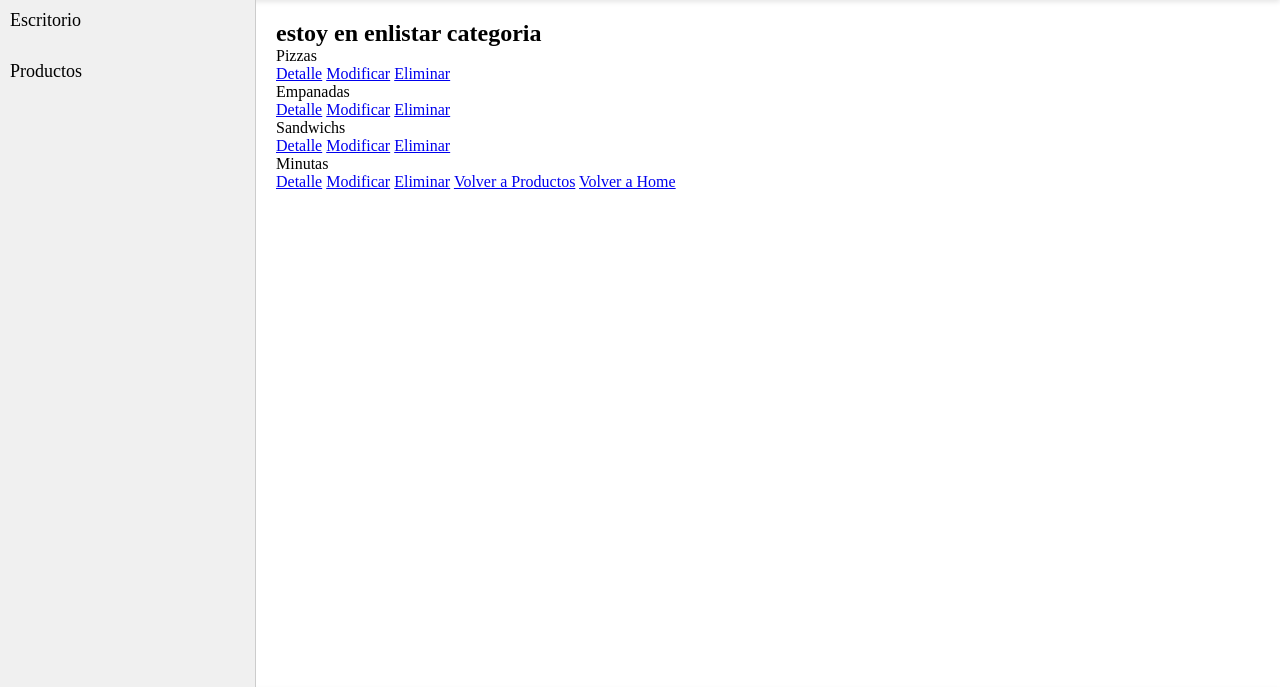
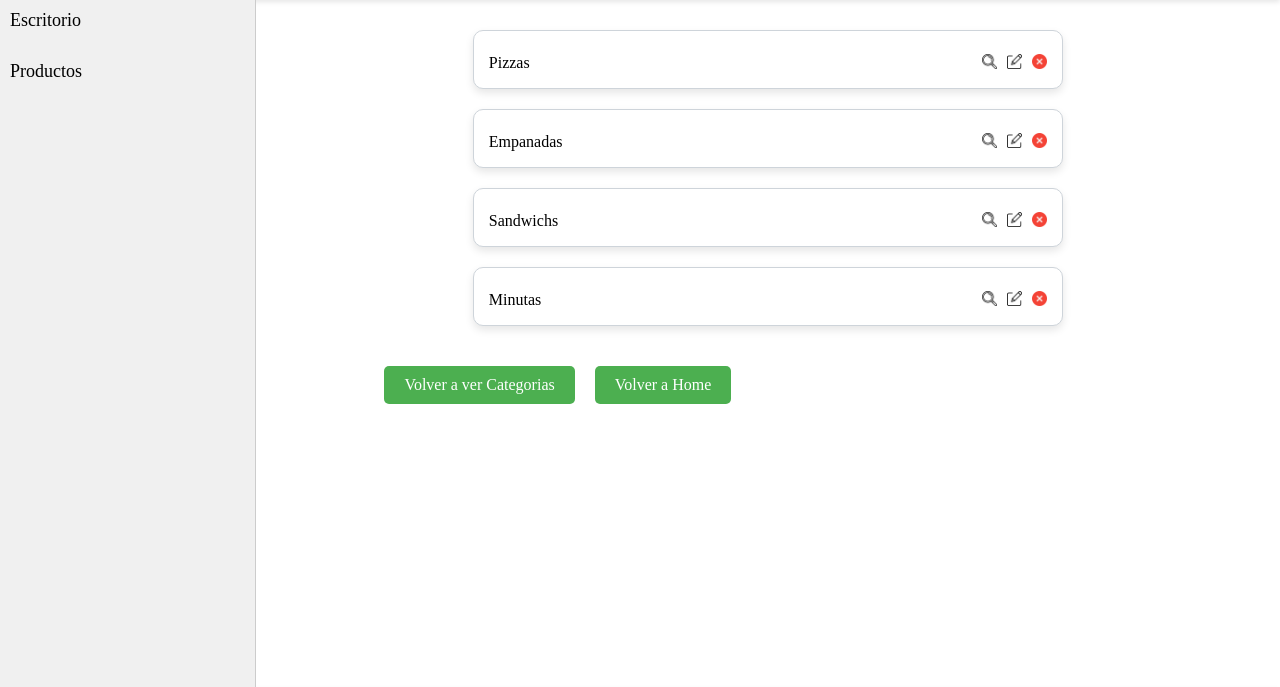
Before and after one commit to RAArrieta/DON_QUIJOTE_DJANGO, a Django app: page /producto/productocategoria/list/ in a window 1280 px wide. Shown: the part 56-743 px from the top of the page. Run offline with Django 5.2, Linux system fonts and the light colour scheme; data comes from the database, SQL or seed files in the repository; both versions use the stored data as it was after the commit; some web fonts are replaced.

Commit message:
estructuro y doy css

```diff
--- a/my_App/core/static/core/css/styles.css
+++ b/my_App/core/static/core/css/styles.css
@@ -108,6 +108,7 @@
 
 .container-link-crud-productos {
   display: flex;
+  margin-left: 10%;
   margin-top: 30px;
   margin-bottom: 60px;
 }
@@ -119,6 +120,7 @@
   color: white;
   padding: 10px 20px;
   margin: 0 10px;
+  border: none;
   border-radius: 5px;
   transition: background-color 0.3s;
 }
@@ -131,21 +133,30 @@
 .conteiner-categorias {
   display: flex;
   flex-wrap: wrap;
-  gap: 20px; /* Ajusta el espacio entre las categorías */
+  gap: 20px;
 }
 
 .conteiner-card-productocategoria {
   display: flex;
   flex-direction: column;
-  width: 45%; /* Ajusta el ancho de cada categoría */
+  width: 45%;
 }
 
 .card-categoria {
-  margin: 5px;
-  padding: 8px;
-  border: solid 1px black;
+  margin: 10px;
+  padding: 15px;
+  border-radius: 10px;
+  border: 1px solid #ced4da;
   display: flex;
   flex-direction: column;
+  background-color: #ffffff;
+  box-shadow: 0 4px 8px rgba(0, 0, 0, 0.1);
+  transition: transform 0.2s ease-in-out, box-shadow 0.2s ease-in-out;
+}
+
+.card-categoria:hover {
+
+  box-shadow: 0 8px 16px rgba(0, 0, 0, 0.2);
 }
 
 .producto-opciones {
@@ -178,3 +189,81 @@
   width: 15px;
   height: 15px;
 }
+
+/* FORM */
+.form-container {
+  width: 80%;
+  margin-left: 10%;
+  display: flex;
+  flex-direction: column;
+}
+.form-control {
+  display: block;
+  margin: 10px 0px;
+  width: 100%;
+  padding: 0.375rem 0.75rem;
+  font-size: 1rem;
+  font-weight: 400;
+  line-height: 1.5;
+  color: #212529;
+  background-color: #fff;
+  background-clip: padding-box;
+  border: 1px solid #ced4da;
+  -webkit-appearance: none;
+     -moz-appearance: none;
+          appearance: none;
+  border-radius: 0.375rem;
+  transition: border-color 0.15s ease-in-out, box-shadow 0.15s ease-in-out;
+}
+
+.detalle-producto {
+  margin-top: 5px;
+}
+
+.boton-confir-delete {
+  background-color: red;
+  color: white;
+  padding: 10px 20px;
+  margin: 10px 10px;
+  border: none;
+  border-radius: 5px;
+  transition: background-color 0.3s;
+}
+
+.boton-confir-delete:hover {
+  background-color: rgb(241, 59, 59);
+}
+
+.conteiner-categorias2 {
+  display: flex;
+  justify-content: center;
+}
+.card-categoria2 {
+  width: 60%;
+  margin: 10px;
+  padding: 15px;
+  border-radius: 10px;
+  border: 1px solid #ced4da;
+  background-color: #ffffff;
+  box-shadow: 0 4px 8px rgba(0, 0, 0, 0.1);
+  transition: transform 0.2s ease-in-out, box-shadow 0.2s ease-in-out;
+}
+.categoria2-opciones {
+  margin-top: 8px;
+  display: grid;
+  grid-template-columns: 50% 50%;
+  grid-template-rows: 80%;
+  grid-template-areas:
+  "nomc opcc";
+}
+
+.categoria-nombre {
+  grid-area: nomc;
+}
+
+.categoria-opc {
+  grid-area: opcc;
+  display: flex;
+  justify-content: flex-end;
+  column-gap: 10px;
+}
--- a/my_App/producto/templates/producto/producto_form.html
+++ b/my_App/producto/templates/producto/producto_form.html
@@ -1,12 +1,11 @@
 {% extends 'core/base.html' %}
 
 {% block section %}
-    <h1>estoy en crear categoria</h1>
 
-    <form action="" method="post">
+    <form class="form-container" action="" method="post">
         {% csrf_token %}
         {{ form }}
-        <button type="submit">Guardar</button>
+        <button class="link-crud-productos" type="submit">Guardar</button>
     </form>
 
     <div class="container-link-crud-productos">
--- a/my_App/producto/templates/producto/productocategoria_list.html
+++ b/my_App/producto/templates/producto/productocategoria_list.html
@@ -1,15 +1,25 @@
 {% extends 'core/base.html' %}
+{% load static %}
 {% block section %}
-    <h1>estoy en enlistar categoria</h1>
 
     {% for categoria in object_list %}
-        <p>{{categoria.nombre}}</p>
-        <a href="{% url 'producto:productocategoria_detail' categoria.id %}">Detalle</a>
-        <a href="{% url 'producto:productocategoria_update' categoria.id %}">Modificar</a>
-        <a href="{% url 'producto:productocategoria_delete' categoria.id %}">Eliminar</a>
+        <div class="conteiner-categorias2">
+            <div class="card-categoria2">
+                <div class="categoria2-opciones">
+                    <p class="categoria-nombre">{{categoria.nombre}}</p>
+                    <div class="categoria-opc">
+                        <a href="{% url 'producto:productocategoria_detail' categoria.id %}"><img class="icono-opcion-producto" src="{% static 'core/img/lupa.webp' %}" alt="Detalle Producto"></a>
+                        <a href="{% url 'producto:productocategoria_update' categoria.id %}"><img class="icono-opcion-producto" src="{% static 'core/img/editar.webp' %}" alt="Detalle Producto"></a>
+                        <a href="{% url 'producto:productocategoria_delete' categoria.id %}"><img class="icono-opcion-producto" src="{% static 'core/img/eliminar.webp' %}" alt="Detalle Producto"></a>
+                    </div>
+                </div>
+            </div>
+        </div>
     {% endfor %}
 
-    <a href="{% url 'producto:home' %}">Volver a Productos</a>
-    <a href="{% url 'core:home' %}">Volver a Home</a>
+    <div class="container-link-crud-productos">
+        <a class="link-crud-productos" href="{% url 'producto:productocategoria_list' %}">Volver a ver Categorias</a>
+        <a class="link-crud-productos" href="{% url 'core:home' %}">Volver a Home</a>
+    </div>
 
 {% endblock section %}
```
Also changed, not shown: my_App/producto/templates/producto/producto_confirm_delete.html (+7 -6 lines), my_App/producto/templates/producto/producto_detail.html (+7 -4 lines), my_App/producto/templates/producto/productocategoria_confirm_delete.html (+11 -7 lines), my_App/producto/templates/producto/productocategoria_detail.html (+7 -4 lines), my_App/producto/templates/producto/productocategoria_form.html (+6 -5 lines), my_App/db.sqlite3.
